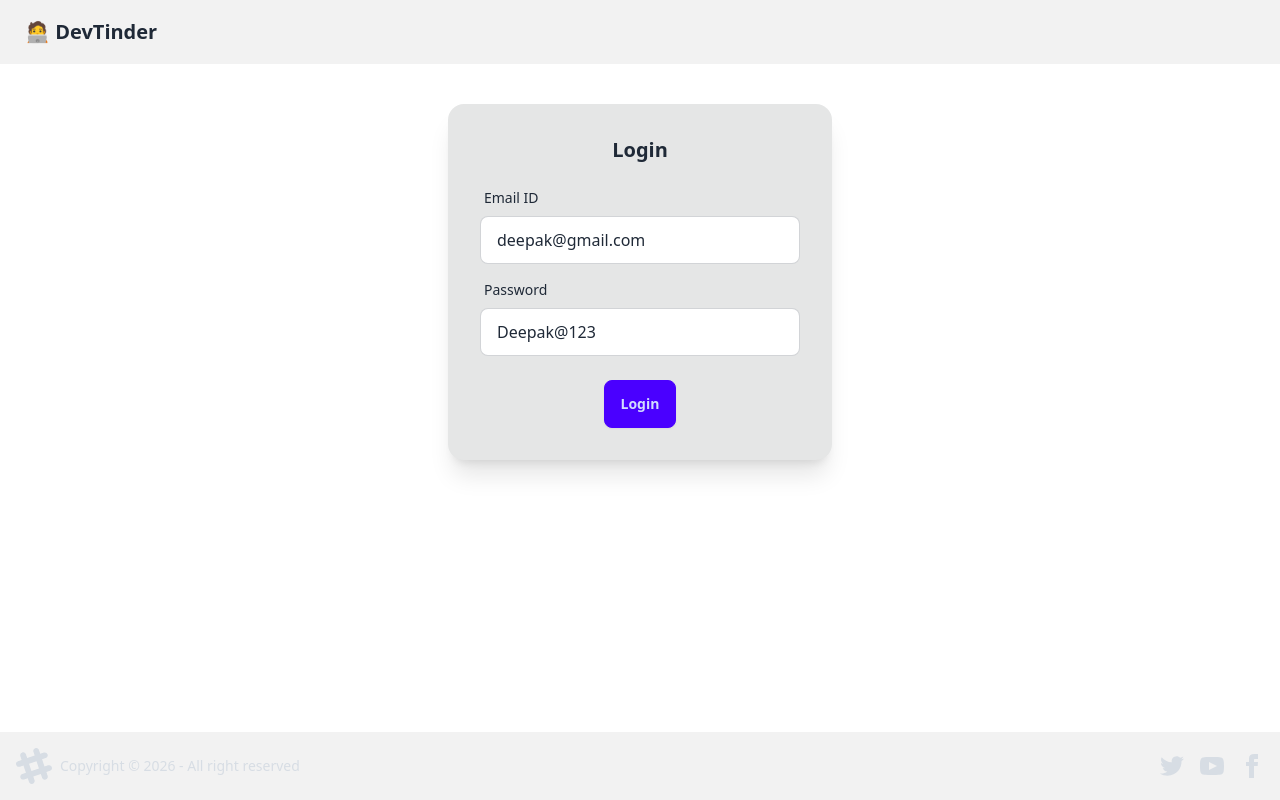
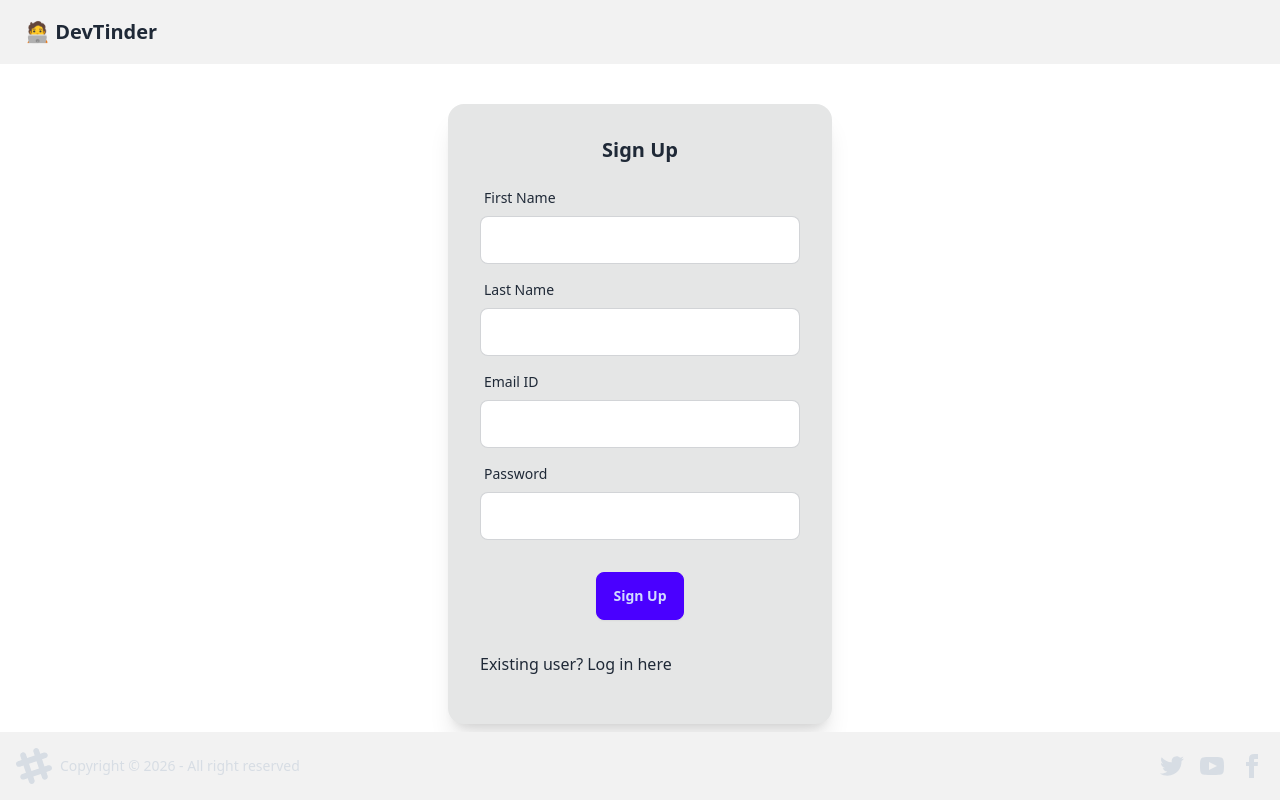
Before and after one commit to sonideepak08/devTinder-web, a React (Vite) app: page /login in a window 1280 px wide. Built offline with nearby package versions, Linux system fonts and the light colour scheme; no server answers.

Commit message:
Added signup API and code refactoring

```diff
--- a/src/components/EditProfileCard.jsx
+++ b/src/components/EditProfileCard.jsx
@@ -9,8 +9,8 @@ const EditProfileCard = ({ user }) => {
   const [firstName, setFirstName] = useState(user.firstName);
   const [lastName, setLastName] = useState(user.lastName);
   const [pictureUrl, setPictureUrl] = useState(user.pictureUrl);
-  const [age, setAge] = useState(user.age);
-  const [gender, setGender] = useState(user.gender);
+  const [age, setAge] = useState(user.age || '');
+  const [gender, setGender] = useState(user.gender || '');
   const [about, setAbout] = useState(user.about);
   const [error, setError] = useState();
   const [showToast, setShowToast] = useState(false);
--- a/src/components/Feed.jsx
+++ b/src/components/Feed.jsx
@@ -2,7 +2,7 @@ import axios from "axios";
 import React, { useEffect } from "react";
 import { BASE_URL } from "../utils/constants";
 import { useDispatch, useSelector } from "react-redux";
-import { feedUser } from "../utils/feedSlice";
+import { addFeed } from "../utils/feedSlice";
 import UserCard from "./UserCard";
 
 const Feed = () => {
@@ -14,7 +14,7 @@ const Feed = () => {
       const res = await axios.get(BASE_URL + "/feed", {
         withCredentials: true,
       });
-      dispatch(feedUser(res.data));
+      dispatch(addFeed(res?.data?.data));
     } catch (error) {
       console.error(error);
     }
@@ -23,6 +23,10 @@ const Feed = () => {
   useEffect(() => {
     getFeed();
   }, []);
+
+  if (!feed) return;
+
+  if (feed.length <= 0) return <h1 className="flex justify-center font-bold text-2xl">No new profile found</h1>
 
   return (
     feed && (
--- a/src/components/Login.jsx
+++ b/src/components/Login.jsx
@@ -6,11 +6,24 @@ import { useNavigate } from "react-router-dom";
 import { BASE_URL } from "../utils/constants";
 
 const Login = () => {
-  const [email, setEmailId] = useState("deepak@gmail.com");
-  const [password, setPassword] = useState("Deepak@123");
+  const [firstName, setFirstName] = useState("");
+  const [lastName, setLastName] = useState("");
+  const [email, setEmailId] = useState("");
+  const [password, setPassword] = useState("");
+  const [isLoginPage, setIsLoginPage] = useState(false);
   const [error, setError] = useState("");
   const dispatch = useDispatch();
   const navigate = useNavigate();
+
+  const handleSignUp = async () => {
+    try {
+      const res = await axios.post(BASE_URL + "/signup", {firstName, lastName, email, password}, {withCredentials: true});
+      dispatch(addUser(res?.data?.data));
+      return navigate("/profile");
+    } catch (error) {
+      setError(error?.response?.data || "Something went wrong!");
+    }
+  }
 
   const handleLogin = async () => {
     try {
@@ -22,7 +35,7 @@ const Login = () => {
         },
         { withCredentials: true },
       );
-      dispatch(addUser(res.data));
+      dispatch(addUser(res?.data?.data));
       return navigate("/");
     } catch (err) {
       setError(err?.response?.data || "Something went wrong!");
@@ -33,17 +46,42 @@ const Login = () => {
     <div className="flex justify-center my-10">
       <div className="card bg-base-300 w-96 shadow-xl">
         <div className="card-body">
-          <h2 className="card-title justify-center">Login</h2>
+          <h2 className="card-title justify-center">{isLoginPage ? 'Login' : 'Sign Up'}</h2>
           <div>
+            {!isLoginPage && <><label className="form-control w-full max-w-xs my-2">
+              <div className="label">
+                <span className="label-text">First Name</span>
+              </div>
+              <input
+                type="text"
+                value={firstName}
+                className="input input-bordered w-full max-w-xs"
+                onChange={(e) => {
+                  setFirstName(e.target.value);
+                }}
+              />
+            </label>
+            <label className="form-control w-full max-w-xs my-2">
+              <div className="label">
+                <span className="label-text">Last Name</span>
+              </div>
+              <input
+                type="text"
+                value={lastName}
+                className="input input-bordered w-full max-w-xs"
+                onChange={(e) => {
+                  setLastName(e.target.value);
+                }}
+              />
+            </label></>}
             <label className="form-control w-full max-w-xs my-2">
               <div className="label">
                 <span className="label-text">Email ID</span>
               </div>
               <input
-                type="text"
+                type="email"
                 value={email}
                 className="input input-bordered w-full max-w-xs"
-                placeholder="Enter EmailID"
                 onChange={(e) => {
                   setEmailId(e.target.value);
                 }}
@@ -54,10 +92,9 @@ const Login = () => {
                 <span className="label-text">Password</span>
               </div>
               <input
-                type="text"
+                type="password"
                 value={password}
                 className="input input-bordered w-full max-w-xs"
-                placeholder="Enter password"
                 onChange={(e) => {
                   setPassword(e.target.value);
                 }}
@@ -65,11 +102,12 @@ const Login = () => {
             </label>
           </div>
           <p className="bg-red-500">{error}</p>
-          <div className="card-actions justify-center m=2">
-            <button className="btn btn-primary" onClick={handleLogin}>
-              Login
+          <div className="card-actions justify-center m-2">
+            <button className="btn btn-primary" onClick={isLoginPage ? handleLogin : handleSignUp}>
+              {isLoginPage ? 'Login' : 'Sign Up'}
             </button>
           </div>
+          <p className="flex py-4" onClick={() => setIsLoginPage((value) => !value)}>{!isLoginPage ? 'Existing user? Log in here' : 'New user? sign up here'}</p>
         </div>
       </div>
     </div>
--- a/src/components/UserCard.jsx
+++ b/src/components/UserCard.jsx
@@ -1,9 +1,22 @@
 import React from "react";
+import { removeUserFromFeed } from "../utils/feedSlice";
+import { BASE_URL } from "../utils/constants";
+import axios from "axios";
+import { useDispatch } from "react-redux";
 
 const UserCard = ({ user }) => {
-  if (!user) return <h1>Loading profile...</h1>;
+  const dispatch = useDispatch();
 
-  const { firstName, lastName, age, gender, pictureUrl, about } = user;
+  const { _id, firstName, lastName, age, gender, pictureUrl, about } = user;
+  const handleSendRequest = async (status, userId) => {
+    try {
+      await axios.post(BASE_URL + "/request/send/" + status + "/" + userId, {}, {withCredentials: true});
+      dispatch(removeUserFromFeed(userId));
+    } catch (error) {
+      console.error(error);
+    }
+  }
+
 
   return (
     <div className="card bg-base-300 w-96 shadow-xl">
@@ -23,9 +36,8 @@ const UserCard = ({ user }) => {
         <p className="min-h-24">{about}</p>
 
         <div className="card-actions justify-center my-4">
-          <button className="btn btn-primary mx-6">Ignored</button>
-
-          <button className="btn btn-secondary">Interested</button>
+          <button className="btn btn-primary mx-6" onClick={() => handleSendRequest("ignored", _id)}>Ignored</button>
+          <button className="btn btn-secondary" onClick={() => handleSendRequest("interested", _id)}>Interested</button>
         </div>
       </div>
     </div>
--- a/src/utils/feedSlice.js
+++ b/src/utils/feedSlice.js
@@ -2,13 +2,16 @@ import { createSlice } from "@reduxjs/toolkit";
 
 const feedSlice = createSlice({
   name: "feed",
-  initialState: null,
+  initialState: [],
   reducers: {
-    feedUser: (state, action) => action.payload,
-    removefeed: (state, action) => null,
+    addFeed: (state, action) => action.payload,
+    removeUserFromFeed: (state, action) => {
+      const newFeed = state.filter((user) => user._id !== action.payload);
+      return newFeed;
+    },
   },
 });
 
-export const { feedUser } = feedSlice.actions;
+export const { addFeed, removeUserFromFeed } = feedSlice.actions;
 
 export default feedSlice.reducer;
--- a/src/utils/requestSlice.js
+++ b/src/utils/requestSlice.js
@@ -2,7 +2,7 @@ import { createSlice } from "@reduxjs/toolkit";
 
 const requestSlice = createSlice({
     name: "request",
-    initialState: null,
+    initialState: [],
     reducers: {
         addRequest: (state, action) => action.payload,
         removeRequest: (state, action) => {
```
